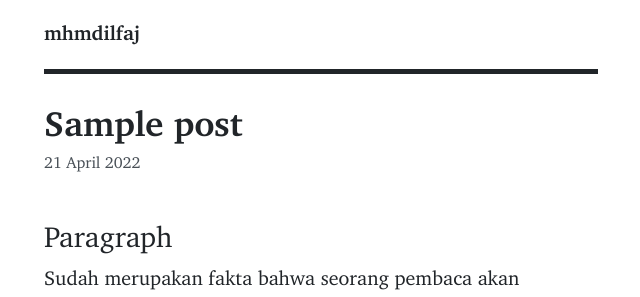
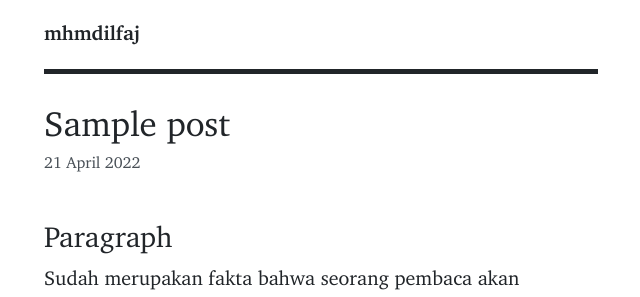
Before and after one commit to mhmdilfaj/mhmdilfaj.github.io, a Jekyll site: the page built from _posts/2022-04-21-sample-post.md, in a window 1280 px wide. Shown: the top 297 px of the page, without its empty margins (319-959 px from the left). Built offline with Jekyll 4.4.1, drawn with Linux system fonts in a browser that asks for light colours.

Commit message:
Update post.html

```diff
--- a/_layouts/post.html
+++ b/_layouts/post.html
@@ -4,7 +4,7 @@ layout: default
 
 <article class="container">
   <header class="mb-2">
-    <h1 class="m-0 p-0"><strong>{{ page.title }}</strong></h1>
+    <h1 class="m-0 p-0">{{ page.title }}</h1>
     <time datetime="{{ page.date | date_to_xmlschema }}"><small class="text-secondary">{{ page.date | date_to_long_string }}</small></time>
   </header>
   {{ content }}
```
